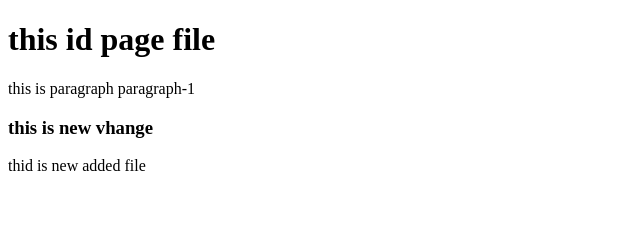
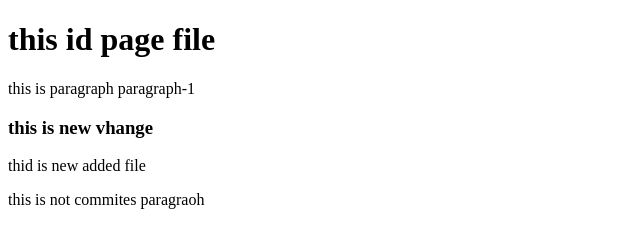
Before and after one commit to mayurmalaviya1997/Practice, a plain HTML site: page page1.html in a window 1280 px wide. Shown: the whole page, without its empty margins (0-640 px from the left). Drawn offline with Linux system fonts and the light colour scheme.

Commit message:
changes make in index-1 file

```diff
--- a/page1.html
+++ b/page1.html
@@ -11,5 +11,6 @@
     <p>this is paragraph paragraph-1</p>
     <h3>this is new vhange</h3>
     <p> thid is new added file</p>
+    <p>this is not commites paragraoh</p>
 </body>
 </html>
```
